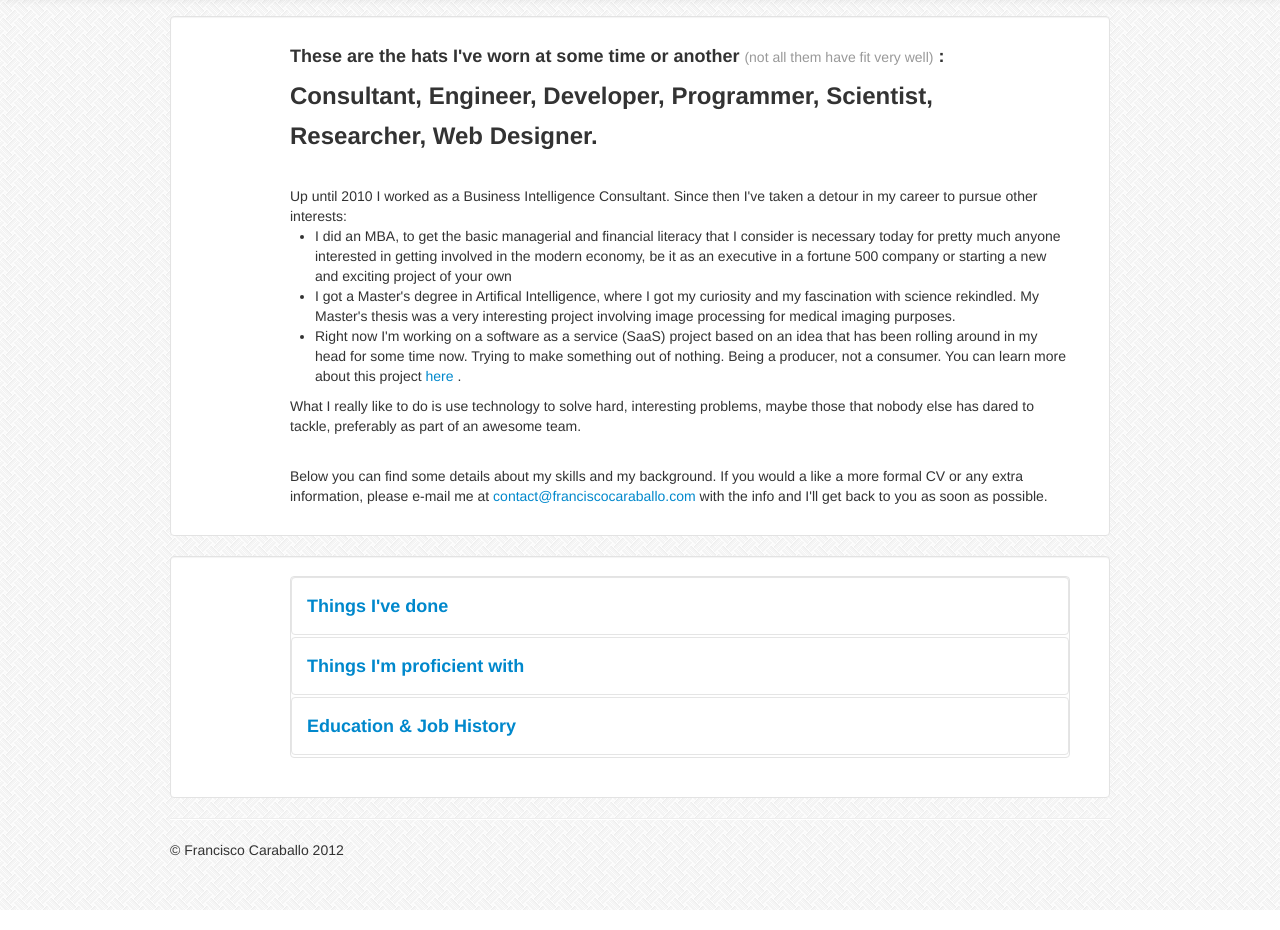
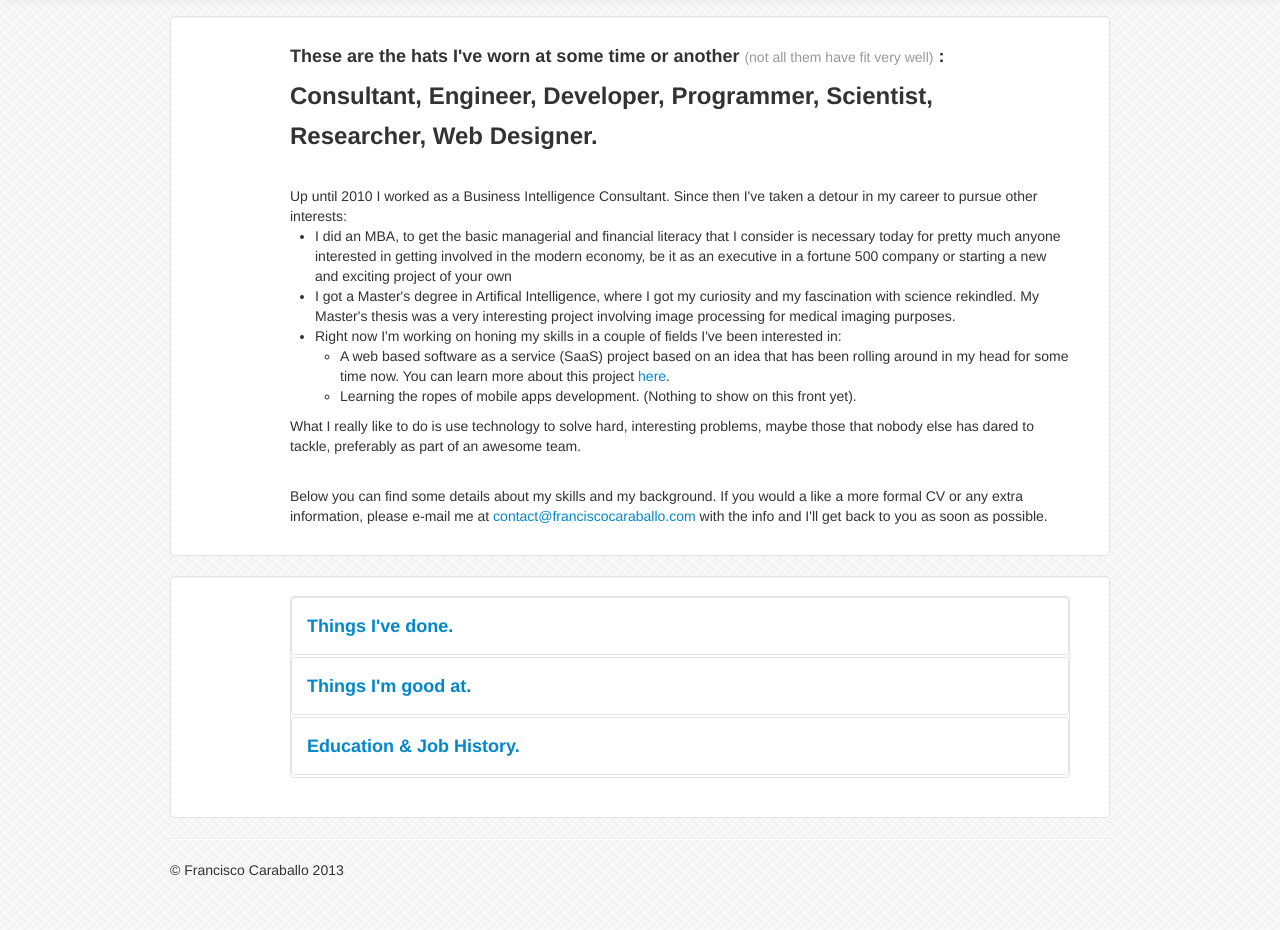
Before and after one commit to hitokiri82/static_landing, a plain HTML site: page site/public/about.html in a window 1280 px wide. Shown: the part 44-974 px from the top of the page. Drawn offline with Linux system fonts and the light colour scheme.

Commit message:
Version Marzo 2013

```diff
--- a/site/public/about.html
+++ b/site/public/about.html
@@ -105,9 +105,12 @@
                 I got a Master's degree in Artifical Intelligence, where I got my curiosity and my fascination with science rekindled. My Master's thesis was a very interesting project involving image processing for medical imaging purposes.
             </li>
             <li>
-                Right now I'm working on a software as a service (SaaS) project based on an idea that has been rolling around in my head for some time now. Trying to make something out of nothing. Being a producer, not a consumer. You can learn more about this project
-                <a href="http://www.psidium-project.com">here</a>
-                .
+                Right now I'm working on honing my skills in a couple of fields I've been interested in:
+                <ul>
+
+                <li>A web based software as a service (SaaS) project based on an idea that has been rolling around in my head for some time now. You can learn more about this project <a href="http://www.psidium-project.com">here</a>.</li>
+                <li>Learning the ropes of mobile apps development. (Nothing to show on this front yet).</li>
+                </ul>
             </li>
         </ul>
         <p>
@@ -128,25 +131,34 @@
             <div class="accordion-group">
                 <div class="accordion-heading">
                     <a class="accordion-toggle" data-toggle="collapse" data-parent="#accordion2" href="#collapseThree">
-                        <h4>Things I've done</h4>
+                        <h4>Things I've done.</h4>
                     </a>
                 </div>
                 <div id="collapseThree" class="accordion-body collapse">
                     <div class="accordion-inner">
                         <div class="row">
-                            <div class="span4">
+                            <div class="span8">
+                                Professionally
                                 <ul>
                                     <li>
-                                        Worked for 6+ years, alongside customers, defining their Business Intelligence requirements, designing and implementing solutions for those needs (Using SAP technology and products) and then testing and supporting the tools built. This entails the desing of multidimensional OLAP cubes, the data extraction mechanisms and the reports capable of displaying the information extracted from the source systems.
+                                        Worked for 6+ years, alongside customers, defining their Business Intelligence requirements, designing and implementing solutions for those needs (using SAP technology and products) and then testing and supporting the tools built. This entails the design of multidimensional OLAP cubes, the data extraction mechanisms and the reports capable of displaying the information extracted from the source systems.
+                                        <br>
+                                        Also spent some time developing web based business apps to be deployed in a corporate portal, using SAP's WebDynpro for Java technology.
                                     </li>
 
                                 </ul>
-                            </div>
-                            <div class="span4 offset1">
+
+                                Academically
                                 <ul>
                                     <li>
-                                        Built a plug-in for an application in C++ to implement an image segmentation algorithm. This required also the implementation of several image filters (also in C++) using the VTK toolkit.
+                                        Built a plug-in for an application in C++ to implement an image segmentation algorithm. This required the implementation of several image filters (also in C++) using the VTK toolkit. (This was my Master's Thesis)
                                     </li>
+                                    <li>
+                                        Extensive work with NumPy/ScyPy (Scientific libraries for Python) for computer vision applications.
+                                    </li>
+                                </ul>
+                                Personal/Entrepreneurship projects
+                                <ul>
                                     <li>
                                         Built two functional prototype apps using Django and the Bootstrap frontend framework, including a PostgreSQL backend and deployed them to cloud provider Heroku.
                                     </li>
@@ -159,12 +171,49 @@
             <div class="accordion-group">
                 <div class="accordion-heading">
                     <a class="accordion-toggle" data-toggle="collapse" data-parent="#accordion2" href="#collapseOne">
-                        <h4>Things I'm proficient with</h4>
+                        <h4>Things I'm good at.</h4>
                     </a>
                 </div>
                 <div id="collapseOne" class="accordion-body collapse">
                     <div class="accordion-inner">
+                        <div class="row">
+                            <div class="span8">
+                                <em>Non-technical</em>
 
+                            </div>
+                        </div>
+                        <hr>
+                        <div class="row">
+                            <div class="span4">
+
+                                <ul>
+                                    <li>Fluent english and spanish speaker</li>
+                                    <li>Passionate problem solver</li>
+                                    <li>Practical thinker</li>
+                                    <li>Conciliatory attitude</li>
+                                    <li>Self/quick learner, with a curious mind</li>
+                                    <li>Adaptable to changing environments</li>
+                                </ul>
+                            </div>
+                            <div class="span4 offset1">
+                                <ul>
+                                    <li>Knowledge about accounting, finance, economics and politics. <br>
+                                    <em>(I know my way around a financial statement, and can make sense of most articles in The Economist)</em></li>
+                                    <li>Very knowledgeable about the technological landscape.<br>
+                                    <em>(Can tell the difference between NFC, ASIC and HSDPA, and their appropiate contexts)</em></li>
+                                    <li>Skilled in quantitative analysis <br>
+                                    <em>(I'm an engineer by training, so I believe that math is the clearest representation of most information)</em></li>
+                                </ul>
+                            </div>
+                        </div>
+                        <br>
+                        <div class="row">
+                            <div class="span8">
+                                <em>Technical</em>
+
+                            </div>
+                        </div>
+                        <hr>
                         <div class="row">
                             <div class="span4">
 
@@ -220,7 +269,7 @@
             <div class="accordion-group">
                 <div class="accordion-heading">
                     <a class="accordion-toggle" data-toggle="collapse" data-parent="#accordion2" href="#collapseTwo">
-                        <h4>Education & Job History</h4>
+                        <h4>Education & Job History.</h4>
                     </a>
                 </div>
                 <div id="collapseTwo" class="accordion-body collapse">
@@ -287,7 +336,7 @@
       <hr>
 
       <footer>
-        <p>&copy; Francisco Caraballo 2012</p>
+        <p>&copy; Francisco Caraballo 2013</p>
       </footer>
 
     </div> <!-- /container -->
```
Also changed, not shown: site/public/blog.html (+1 -1 lines), site/public/contact.html (+1 -1 lines), site/public/index.html (+3 -3 lines), site/public/photo.html (+1 -1 lines), 3 other files.
